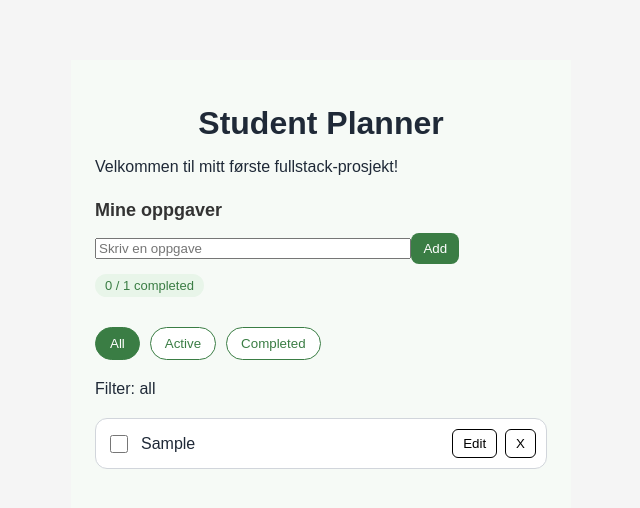
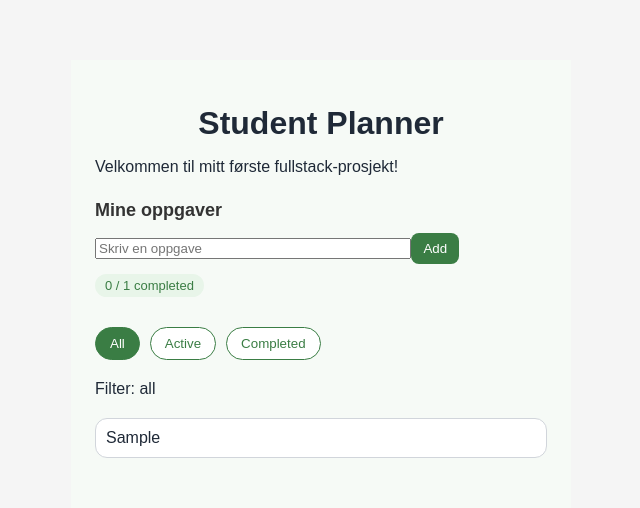
Before and after one commit to sofiesagmo/student-planner, a React (Vite) app in the folder frontend/: page / in a window 1280 px wide. Both pictures are taken after typing "Sample" into the empty fields and a click on the button "Add". Shown: the top 508 px of the page, without its empty margins (319-959 px from the left). Built offline with nearby package versions, Linux system fonts and the light colour scheme.

Commit message:
Create TaskItem component

```diff
--- a/frontend/src/App.tsx
+++ b/frontend/src/App.tsx
@@ -1,5 +1,6 @@
 import "./App.css";
 import { useEffect, useState } from "react";
+import TaskItem from "./components/TaskItem";
 
 type Task = {
   id: string;
@@ -117,59 +118,11 @@ function App() {
     <p>Filter: {filter}</p>
 
 
-      <ul>
-        {filteredTasks.map((task) => (
-          <li key={task.id} className="task-item">
-            <div className="task-left">
-              <input
-              type="checkbox"
-              checked={task.done}
-              onChange={() => toggleTask(task.id)}
-              />
-
-              {editingTaskId === task.id ?(
-                <input
-                  className="edit-input"
-                  type="text"
-                  value={editedText}
-                  onChange={(e) => setEditedText(e.target.value)}/>
-              ) : (
-                <span className={`task-text ${task.done ? "done" : ""}`}>{task.text}</span>
-              )}
-            </div>
-
-            <div className="task-actions">
-              {editingTaskId === task.id ? (
-                <>
-                  <button
-                    className="save-button"
-                    onClick={saveTask}>Save</button>
-
-                  <button
-                    className="cancel-button"
-                    onClick={() => {
-                      setEditingTaskId(null);
-                      setEditedText("");
-                    }}>Cancel</button>
-                </>
-              ) : (
-                <>
-                  <button className="edit-button" onClick={() => {
-                    setEditingTaskId(task.id);
-                    setEditedText(task.text);
-                  }}>Edit</button>
-
-                  <button className="delete-button" onClick={() => deleteTask(task.id)}>X</button>
-                </>
-              )}
-            </div>
-
-
-          </li>
-        ))}
-
-
-      </ul>
+    <ul>
+      {filteredTasks.map((task) => (
+        <TaskItem key={task.id} task={task} />
+      ))}
+    </ul>
     </div>
   );
 }
--- /dev/null
+++ b/frontend/src/components/TaskItem.tsx
@@ -0,0 +1,21 @@
+
+
+type Task = {
+  id: string;
+  text: string;
+  done: boolean;
+};
+
+type TaskItemProps = {
+  task: Task;
+};
+
+function TaskItem({ task }: TaskItemProps) {
+  return (
+    <li className="task-item">
+      <span>{task.text}</span>
+    </li>
+  );
+}
+
+export default TaskItem;
```
